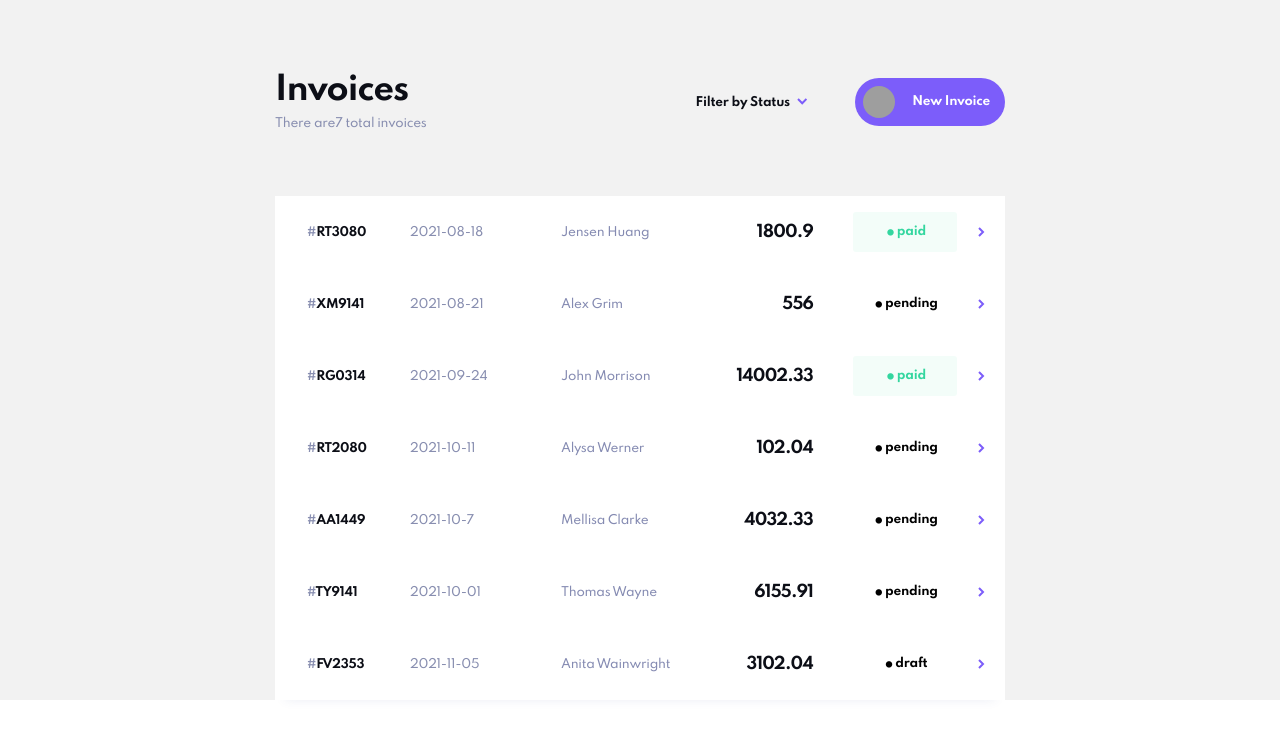
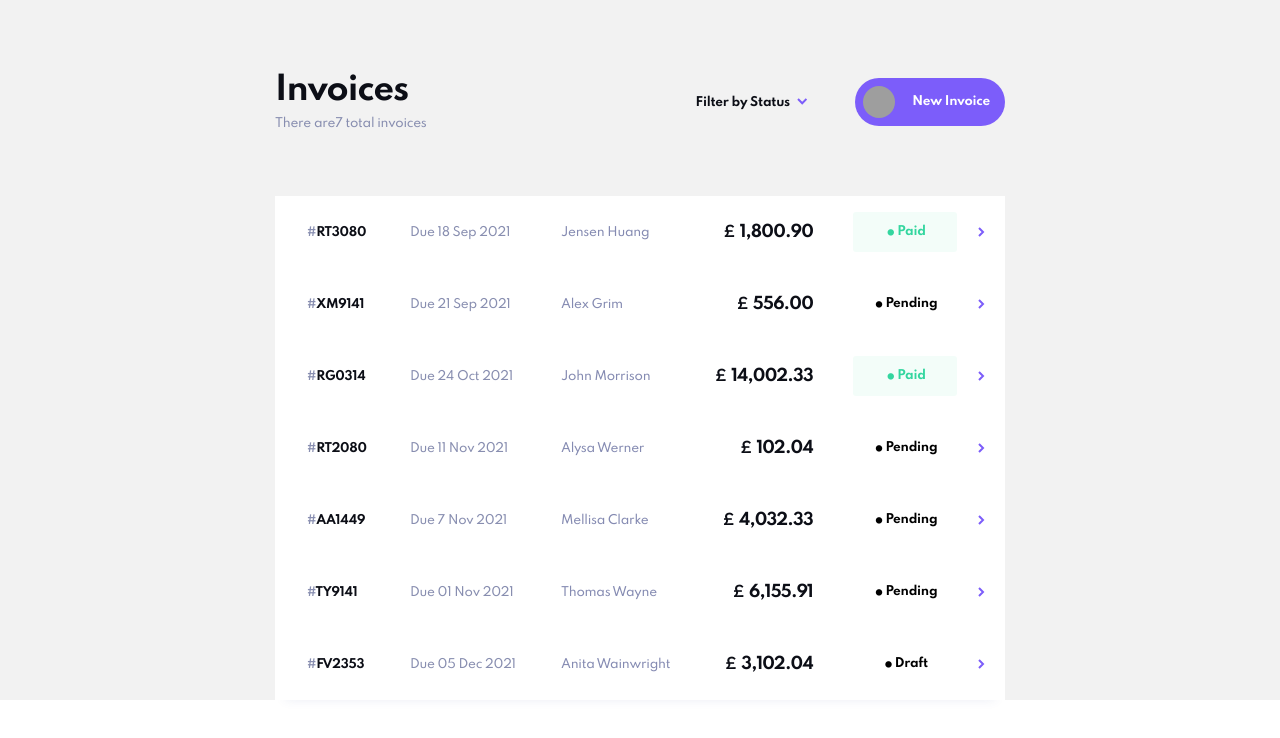
Before and after one commit to kvnloughead/invoice-app, a React (Create React App) app: page / in a window 1280 px wide. Shown: the top 738 px of the page. Built offline with nearby package versions, Linux system fonts and the light colour scheme; grey boxes are pictures that could not be loaded.

Commit message:
feat: add text formatting for invoice summaries

```diff
--- a/src/components/invoicesummary/style.js
+++ b/src/components/invoicesummary/style.js
@@ -51,9 +51,9 @@ export const Cost = styled.li`
 `;
 
 const paidStatusColors = {
-  paid: { color: 'rgba(51, 214, 159, 1)', background: 'rgba(51, 214, 159, .0571)' },
-  pending: {},
-  draft: {},
+  Paid: { color: 'rgba(51, 214, 159, 1)', background: 'rgba(51, 214, 159, .0571)' },
+  Pending: {},
+  Draft: {},
 };
 
 export const Dot = styled.span`
--- a/src/components/table/Table.jsx
+++ b/src/components/table/Table.jsx
@@ -1,15 +1,17 @@
 // eslint-disable-next-line no-use-before-define
-import React from 'react';
+import React, { useMemo } from 'react';
 
 import TableContainer from './style';
 import invoices from '../../utils/data.json';
+import { processInvoices } from '../../utils/helpers';
 
 import InvoiceSummary from '../invoicesummary/InvoiceSummary';
 
 function Table() {
+  const processedInvoices = useMemo(() => processInvoices(invoices));
   return (
     <TableContainer>
-      {invoices.map((invoice) => (
+      {processedInvoices.map((invoice) => (
         <InvoiceSummary data={invoice} key={invoice.id} />
       ))}
     </TableContainer>
--- /dev/null
+++ b/src/utils/helpers.js
@@ -0,0 +1,26 @@
+const months = ['Jan', 'Feb', 'Mar', 'Apr', 'May', 'Jun', 'Jul', 'Aug', 'Sep', 'Oct', 'Nov', 'Dec'];
+
+const formatDate = (date) => {
+  const [y, m, d] = date.split('-');
+  return `Due ${d} ${months[parseInt(m, 10)]} ${y}`;
+};
+
+const formatCost = (cost) => {
+  const bills = Math.floor(cost);
+  const coins = `.${parseFloat(cost - Math.floor(cost)).toFixed(2).split('.')[1]}`;
+  return `￡ ${Number(bills).toLocaleString()}${coins}`;
+};
+
+const capitalizeFirstLetter = (word) => `${word[0].toUpperCase()}${word.slice(1)}`;
+
+// eslint-disable-next-line import/prefer-default-export
+export const processInvoices = (invoices) => {
+  const processedInvoices = invoices.map((invoice) => ({
+    id: invoice.id,
+    createdAt: formatDate(invoice.createdAt),
+    clientName: invoice.clientName,
+    total: formatCost(invoice.total),
+    status: capitalizeFirstLetter(invoice.status),
+  }));
+  return processedInvoices;
+};
```
